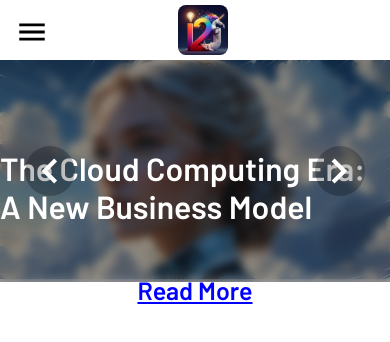
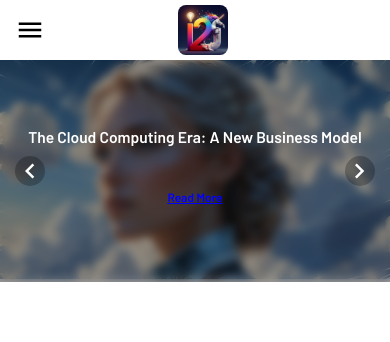
Before and after one commit to Mithilesh-1405/I2U_REACT, a React (Create React App) app: page / in a window 390 px wide. Shown: the top 342 px of the page. Built offline with nearby package versions, Linux system fonts and the light colour scheme.

Commit message:
IMC - Addressed slider responsive case for mobile

```diff
--- a/src/components/ImageSlider.js
+++ b/src/components/ImageSlider.js
@@ -38,8 +38,8 @@ function ImageSlider({ slides }) {
       <img src={slides[currentIndex].url} alt="" style={sliderImageStyle} />
       <div className="overlayStyle">
         <div className="slider_content">
-          <h1>{slides[currentIndex].title}</h1>
-          <p className="title">
+          <p className="title">{slides[currentIndex].title}</p>
+          <p className="link">
             <a href={slides[currentIndex].link}>Read More</a>
           </p>
         </div>
--- a/src/styling/imageSlider.scss
+++ b/src/styling/imageSlider.scss
@@ -1,3 +1,10 @@
+$blue: #342dfc;
+
+$mobile: 480px;
+$tablet: 800px;
+$laptop: 1024px;
+$desktop: 1300px;
+
 .slider_container {
   width: 100%;
   svg {
@@ -60,17 +67,27 @@
 }
 .slider_content {
   position: relative;
-  top: 40%;
+  top: 30%;
   display: flex;
   flex-direction: column;
-  gap: 50px;
+  gap: 40px;
   align-items: center;
   justify-content: center;
+  text-align: center;
 }
 .title {
+  font-size: clamp(14px, 4vw, 50px);
+}
+.link {
   a {
     text-decoration: underline;
-    font-size: 25px;
+    font-size: clamp(12px, 3vw, 20px);
     color: blue;
   }
 }
+@media (max-width: $tablet) {
+  svg {
+    width: 30px;
+    height: 30px;
+  }
+}
```
